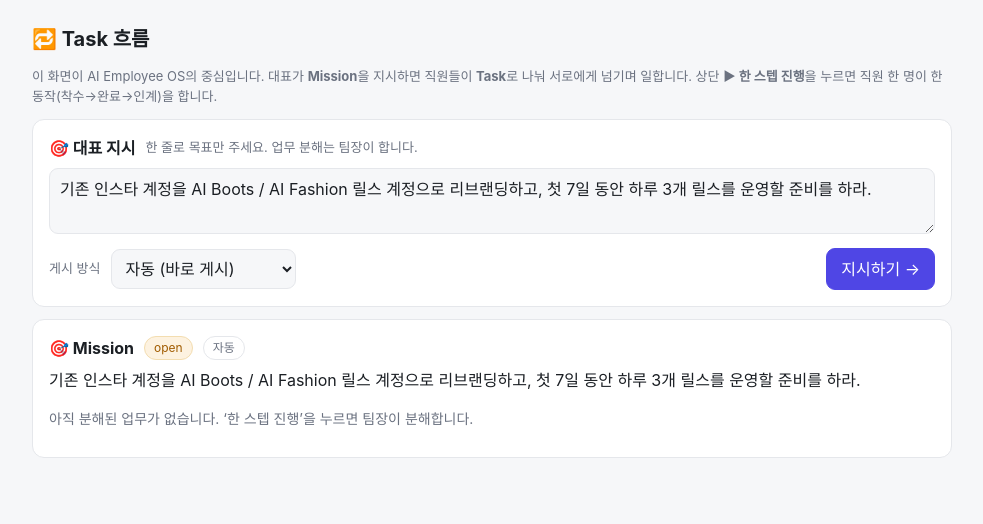
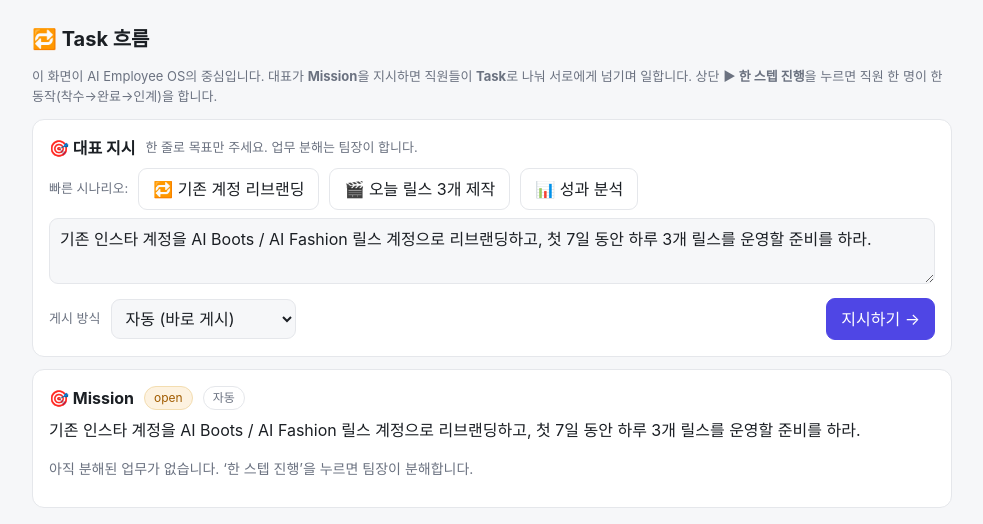
Before and after one commit to banedict84-star/ai-factory, a FastAPI app: page /flow in a window 1280 px wide. Shown: the part 67-591 px from the top of the page, without its empty margins (148-1131 px from the left). Run offline with FastAPI, Linux system fonts and the light colour scheme; data comes from the database, SQL or seed files in the repository; data that the repository does not hold is empty.

Commit message:
시나리오 프리셋 3종 추가 (AI 미연결)
- /flow Mission 입력창 위에 빠른 시나리오 버튼 3개:
  1) 기존 계정 리브랜딩  2) 오늘 릴스 3개 제작  3) 성과 분석
  클릭하면 입력창에 미션 문장이 자동으로 채워짐 (프런트 JS)
- 팀장의 업무 분해 규칙을 미션 종류에 맞게 정리 (규칙 기반):
  성과 분석형 미션은 릴스가 아니라 analysis 업무로 분해
  → 태오(리서치·분석) → 지호(콘텐츠 방향 제안) 로 흐름
- analysis Task 종류 + propose 역량/direction_proposal 산출물 추가

Co-Authored-By: Claude Opus 4.8 <noreply@anthropic.com>
Claude-Session: https://claude.ai/code/session_01MZ6VdMbDEzCuMMmWuwhTxz

```diff
--- a/oms/seed.py
+++ b/oms/seed.py
@@ -21,7 +21,7 @@ def seed(repo: Repository) -> None:
     # ── 역할 (능력의 정의) ──
     role_lead = repo.add_role(Role(
         key="team_lead", name="팀장·콘텐츠 디렉터",
-        capabilities=["decompose", "ideate", "brand_define", "review", "report"],
+        capabilities=["decompose", "ideate", "brand_define", "propose", "review", "report"],
         description="미션을 업무로 분해하고 컨셉을 잡으며 결과를 대표에게 보고.",
     ))
     role_video = repo.add_role(Role(
--- a/oms/web/templates/flow.html
+++ b/oms/web/templates/flow.html
@@ -13,8 +13,14 @@
       <strong>🎯 대표 지시</strong>
       <span class="sub">한 줄로 목표만 주세요. 업무 분해는 팀장이 합니다.</span>
     </div>
+    <div class="row" style="margin-bottom:8px">
+      <span class="sub">빠른 시나리오:</span>
+      <button type="button" class="btn" onclick="fillMission(0)">🔁 기존 계정 리브랜딩</button>
+      <button type="button" class="btn" onclick="fillMission(1)">🎬 오늘 릴스 3개 제작</button>
+      <button type="button" class="btn" onclick="fillMission(2)">📊 성과 분석</button>
+    </div>
     <form method="post" action="/missions">
-      <textarea name="intent" rows="2">기존 인스타 계정을 AI Boots / AI Fashion 릴스 계정으로 리브랜딩하고, 첫 7일 동안 하루 3개 릴스를 운영할 준비를 하라.</textarea>
+      <textarea id="intent" name="intent" rows="2">기존 인스타 계정을 AI Boots / AI Fashion 릴스 계정으로 리브랜딩하고, 첫 7일 동안 하루 3개 릴스를 운영할 준비를 하라.</textarea>
       <div class="row" style="margin-top:8px">
         <label class="sub">게시 방식</label>
         <select name="mode" style="width:auto">
@@ -65,4 +71,17 @@
     {% endfor %}
   </div>
   {% endfor %}
+
+  <script>
+    const PRESETS = [
+      "기존 인스타 계정을 AI Boots / AI Fashion 릴스 계정으로 리브랜딩하고, 첫 7일 동안 하루 3개 릴스를 운영할 준비를 하라.",
+      "오늘 업로드할 AI Boots 릴스 3개를 기획하고 제작 준비를 완료하라.",
+      "최근 게시물 성과를 분석하고 다음 콘텐츠 방향을 제안하라."
+    ];
+    function fillMission(i){
+      const el = document.getElementById('intent');
+      el.value = PRESETS[i];
+      el.focus();
+    }
+  </script>
 {% endblock %}
```
Also changed, not shown: oms/engine/catalog.py (+7 -0 lines).
